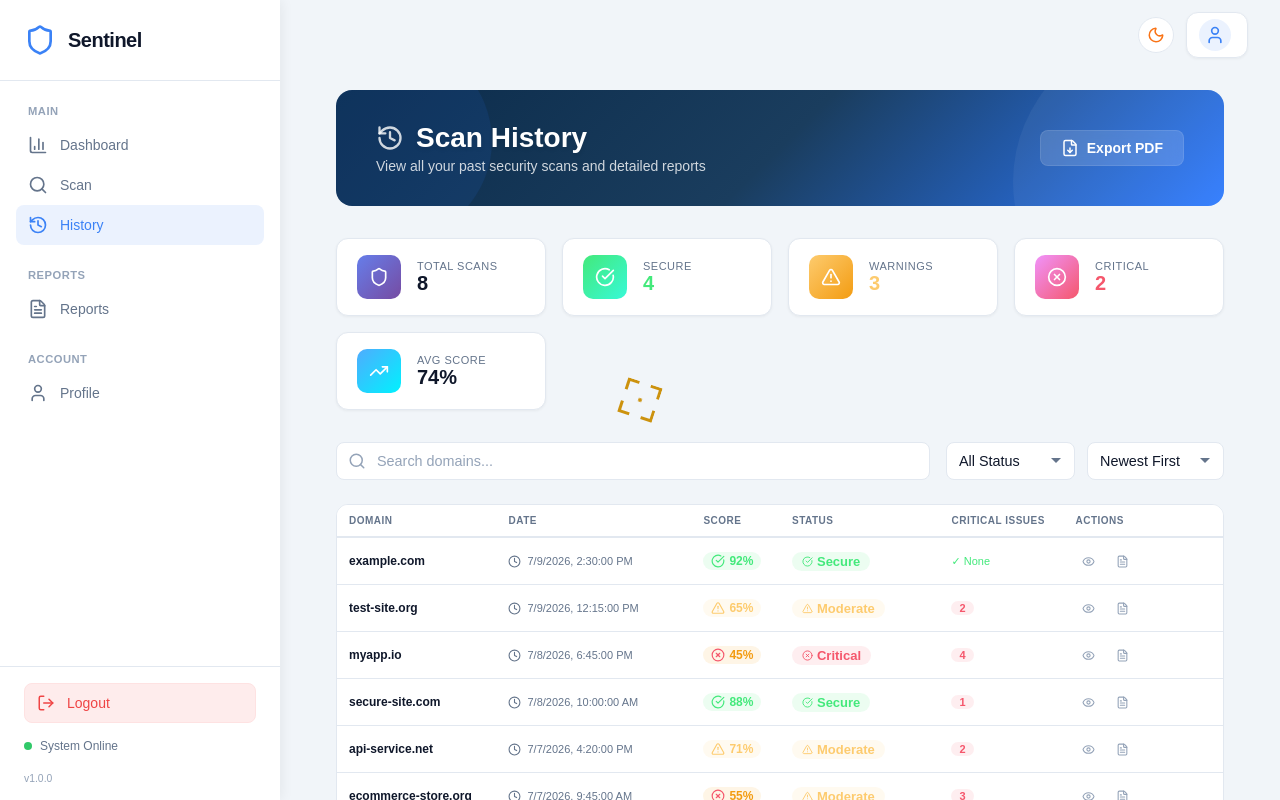
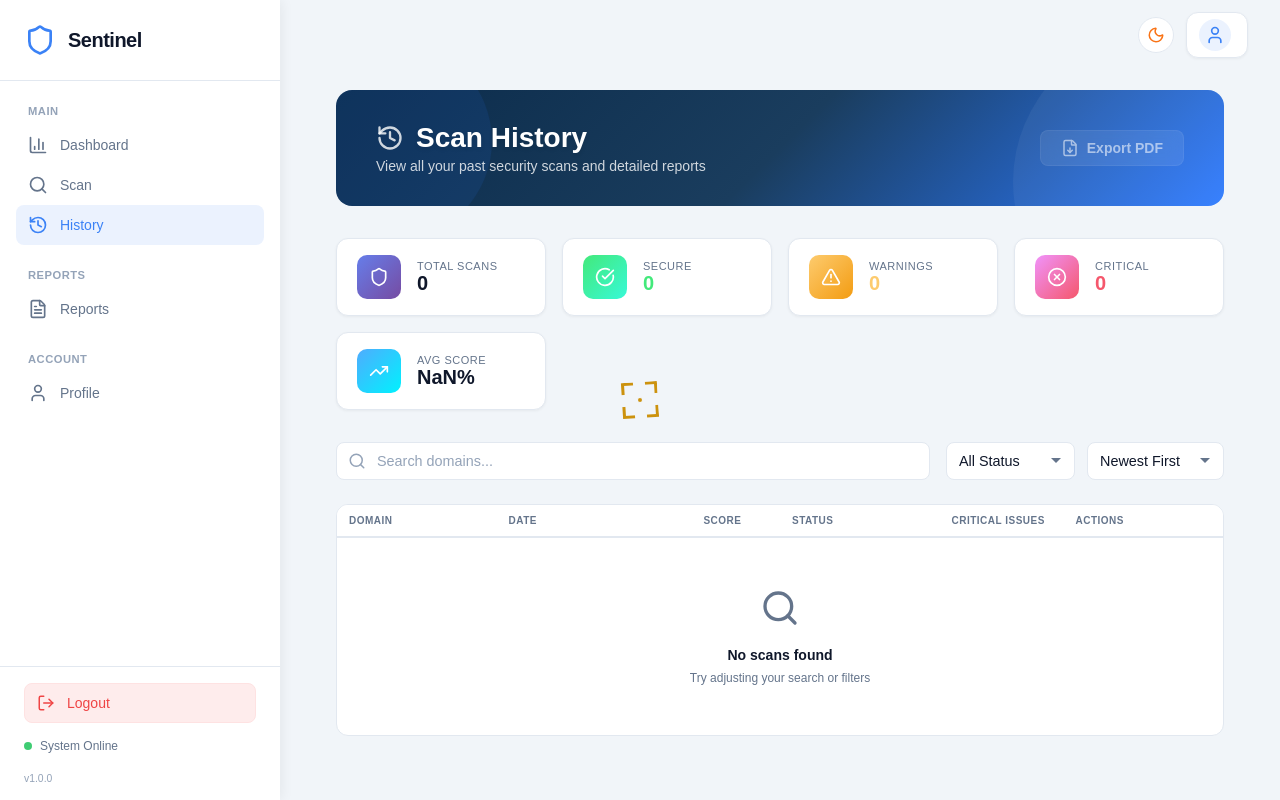
Before and after one commit to malwandlamasaka00/CyberInsight.Mobilee, a React (Vite) app: page /history in a window 1280 px wide. Shown: the top 800 px of the page. Built offline with nearby package versions, Linux system fonts and the light colour scheme; sample sign-in values are in the browser's storage.

Commit message:
history scan

```diff
--- a/src/pages/history/History.jsx
+++ b/src/pages/history/History.jsx
@@ -1,5 +1,6 @@
 // src/pages/history/History.jsx
-import React, { useState } from 'react';
+import React, { useState, useEffect } from "react";
+import { historyService } from "../../services/historyService";
 import {
   Search,
   Download,
@@ -35,112 +36,12 @@ const History = () => {
   const [exporting, setExporting] = useState(false);
   const [downloading, setDownloading] = useState(false);
 
-  const scans = [
-    {
-      id: 1,
-      domain: 'example.com',
-      date: '2026-07-09T14:30:00Z',
-      score: 92,
-      status: 'pass',
-      critical: 0,
-      sslStatus: 'valid',
-      cspStatus: 'configured',
-      hstsStatus: 'enabled',
-      spfStatus: 'configured',
-      portsStatus: 'secured'
-    },
-    {
-      id: 2,
-      domain: 'test-site.org',
-      date: '2026-07-09T12:15:00Z',
-      score: 65,
-      status: 'warn',
-      critical: 2,
-      sslStatus: 'expiring',
-      cspStatus: 'partial',
-      hstsStatus: 'weak',
-      spfStatus: 'partial',
-      portsStatus: 'warning'
-    },
-    {
-      id: 3,
-      domain: 'myapp.io',
-      date: '2026-07-08T18:45:00Z',
-      score: 45,
-      status: 'fail',
-      critical: 4,
-      sslStatus: 'expired',
-      cspStatus: 'missing',
-      hstsStatus: 'missing',
-      spfStatus: 'missing',
-      portsStatus: 'exposed'
-    },
-    {
-      id: 4,
-      domain: 'secure-site.com',
-      date: '2026-07-08T10:00:00Z',
-      score: 88,
-      status: 'pass',
-      critical: 1,
-      sslStatus: 'valid',
-      cspStatus: 'configured',
-      hstsStatus: 'enabled',
-      spfStatus: 'configured',
-      portsStatus: 'secured'
-    },
-    {
-      id: 5,
-      domain: 'api-service.net',
-      date: '2026-07-07T16:20:00Z',
-      score: 71,
-      status: 'warn',
-      critical: 2,
-      sslStatus: 'valid',
-      cspStatus: 'partial',
-      hstsStatus: 'enabled',
-      spfStatus: 'configured',
-      portsStatus: 'warning'
-    },
-    {
-      id: 6,
-      domain: 'ecommerce-store.org',
-      date: '2026-07-07T09:45:00Z',
-      score: 55,
-      status: 'warn',
-      critical: 3,
-      sslStatus: 'expiring',
-      cspStatus: 'partial',
-      hstsStatus: 'weak',
-      spfStatus: 'missing',
-      portsStatus: 'warning'
-    },
-    {
-      id: 7,
-      domain: 'blog-platform.com',
-      date: '2026-07-06T14:10:00Z',
-      score: 82,
-      status: 'pass',
-      critical: 1,
-      sslStatus: 'valid',
-      cspStatus: 'configured',
-      hstsStatus: 'enabled',
-      spfStatus: 'configured',
-      portsStatus: 'secured'
-    },
-    {
-      id: 8,
-      domain: 'auth-service.io',
-      date: '2026-07-06T11:30:00Z',
-      score: 93,
-      status: 'pass',
-      critical: 0,
-      sslStatus: 'valid',
-      cspStatus: 'configured',
-      hstsStatus: 'enabled',
-      spfStatus: 'configured',
-      portsStatus: 'secured'
-    },
-  ];
+  const [scans, setScans] = useState([]);
+
+  useEffect(() => {
+    const history = historyService.getHistory();
+    setScans(history);
+  }, []);
 
   const getScoreColor = (score) => {
     if (score >= 80) return 'score-green';
--- a/src/pages/scan/Scan.jsx
+++ b/src/pages/scan/Scan.jsx
@@ -1,6 +1,7 @@
 // src/pages/scan/Scan.jsx
 import React, { useState } from 'react';
 import { scanService } from '../../services/scanService';
+import { historyService } from "../../services/historyService";
 import {
   Globe,
   Shield,
@@ -222,6 +223,59 @@ const formattedResults = {
 
 
     setScanResults(formattedResults);
+    historyService.saveScan({
+  id: Date.now(),
+  domain: url.replace(/^https?:\/\//, ""),
+  date: new Date().toISOString(),
+
+  score: formattedResults.overallScore,
+
+  status:
+    formattedResults.overallScore >= 80
+      ? "pass"
+      : formattedResults.overallScore >= 60
+      ? "warn"
+      : "fail",
+
+  critical: formattedResults.checks.filter(
+    check => check.status === "Failed"
+  ).length,
+
+  sslStatus:
+    formattedResults.checks.find(c => c.name === "SSL/TLS")?.status === "Passed"
+      ? "valid"
+      : formattedResults.checks.find(c => c.name === "SSL/TLS")?.status === "Warning"
+      ? "expiring"
+      : "expired",
+
+  cspStatus:
+    formattedResults.checks.find(c => c.name === "Security Headers")?.status === "Passed"
+      ? "configured"
+      : formattedResults.checks.find(c => c.name === "Security Headers")?.status === "Warning"
+      ? "partial"
+      : "missing",
+
+  hstsStatus:
+    formattedResults.checks.find(c => c.name === "Security Headers")?.status === "Passed"
+      ? "enabled"
+      : formattedResults.checks.find(c => c.name === "Security Headers")?.status === "Warning"
+      ? "weak"
+      : "missing",
+
+  spfStatus:
+    formattedResults.checks.find(c => c.name === "DNS Configuration")?.status === "Passed"
+      ? "configured"
+      : formattedResults.checks.find(c => c.name === "DNS Configuration")?.status === "Warning"
+      ? "partial"
+      : "missing",
+
+  portsStatus:
+    formattedResults.checks.find(c => c.name === "Network Security")?.status === "Passed"
+      ? "secured"
+      : formattedResults.checks.find(c => c.name === "Network Security")?.status === "Warning"
+      ? "warning"
+      : "exposed"
+});
 
 
   } catch(error){
--- /dev/null
+++ b/src/services/historyService.js
@@ -0,0 +1,37 @@
+const STORAGE_KEY = "scan_history";
+
+export const historyService = {
+
+  getHistory() {
+    const history = localStorage.getItem(STORAGE_KEY);
+
+    if (!history) {
+      return [];
+    }
+
+    return JSON.parse(history);
+  },
+
+
+  saveScan(scan) {
+    const history = this.getHistory();
+
+    const updatedHistory = [
+      scan,
+      ...history
+    ];
+
+    localStorage.setItem(
+      STORAGE_KEY,
+      JSON.stringify(updatedHistory)
+    );
+
+    return scan;
+  },
+
+
+  clearHistory() {
+    localStorage.removeItem(STORAGE_KEY);
+  }
+
+};
```
